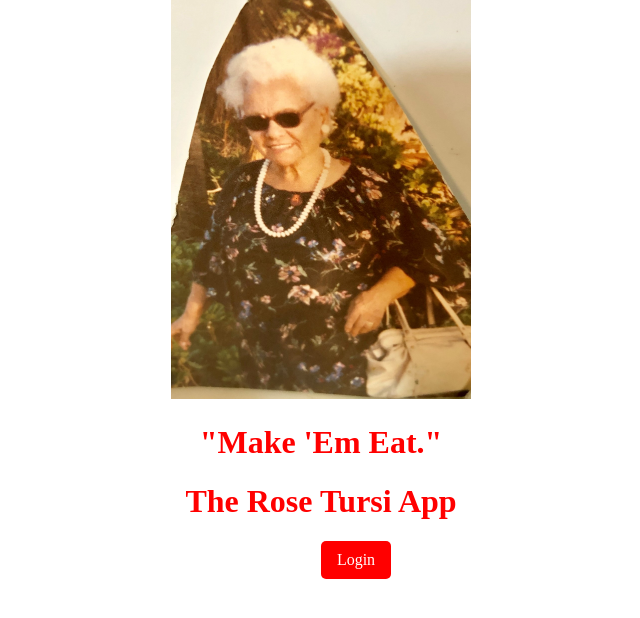
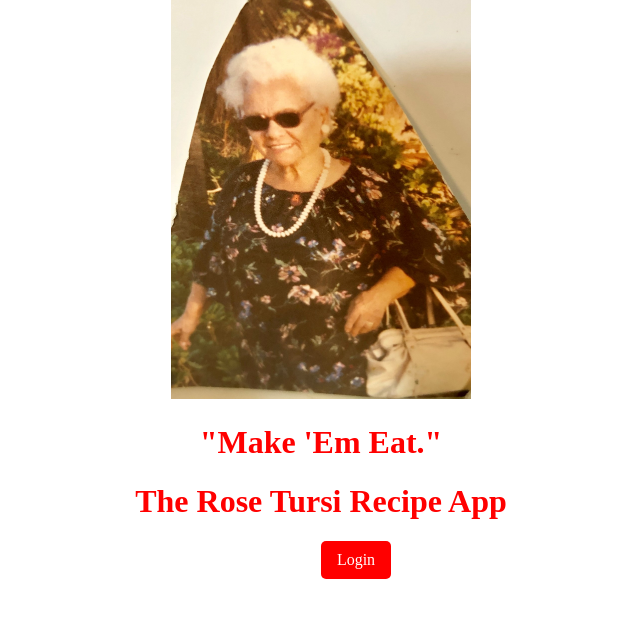
Before and after one commit to SarJohnson/recipe-app, a Django app: template recipes/templates/recipes/home.html in a window 1280 px wide. Shown: the part 21-639 px from the top of the page, without its empty margins (319-959 px from the left). Run offline with Django 3.2, Linux system fonts and the light colour scheme; the template is opened without the code that fills it, so the values that code supplies are empty.

Commit message:
Updated title

```diff
--- a/recipes/templates/recipes/home.html
+++ b/recipes/templates/recipes/home.html
@@ -123,7 +123,7 @@
    <body style="margin-top: 20px;">
        <center><img src="../../static/recipes/images/recipeshome.jpg" width="300" height="400"></center>
        <h1 style="text-align: center">"Make 'Em Eat."</h1>
-       <h1 style="text-align: center">The Rose Tursi App</h1>
+       <h1 style="text-align: center">The Rose Tursi Recipe App</h1>
        <a href ="{%url 'login' %}" class="navbutton" style="position: absolute; left: 50%; margin-bottom: 20px;"> Login </a>
    </body>
 </html>
```
